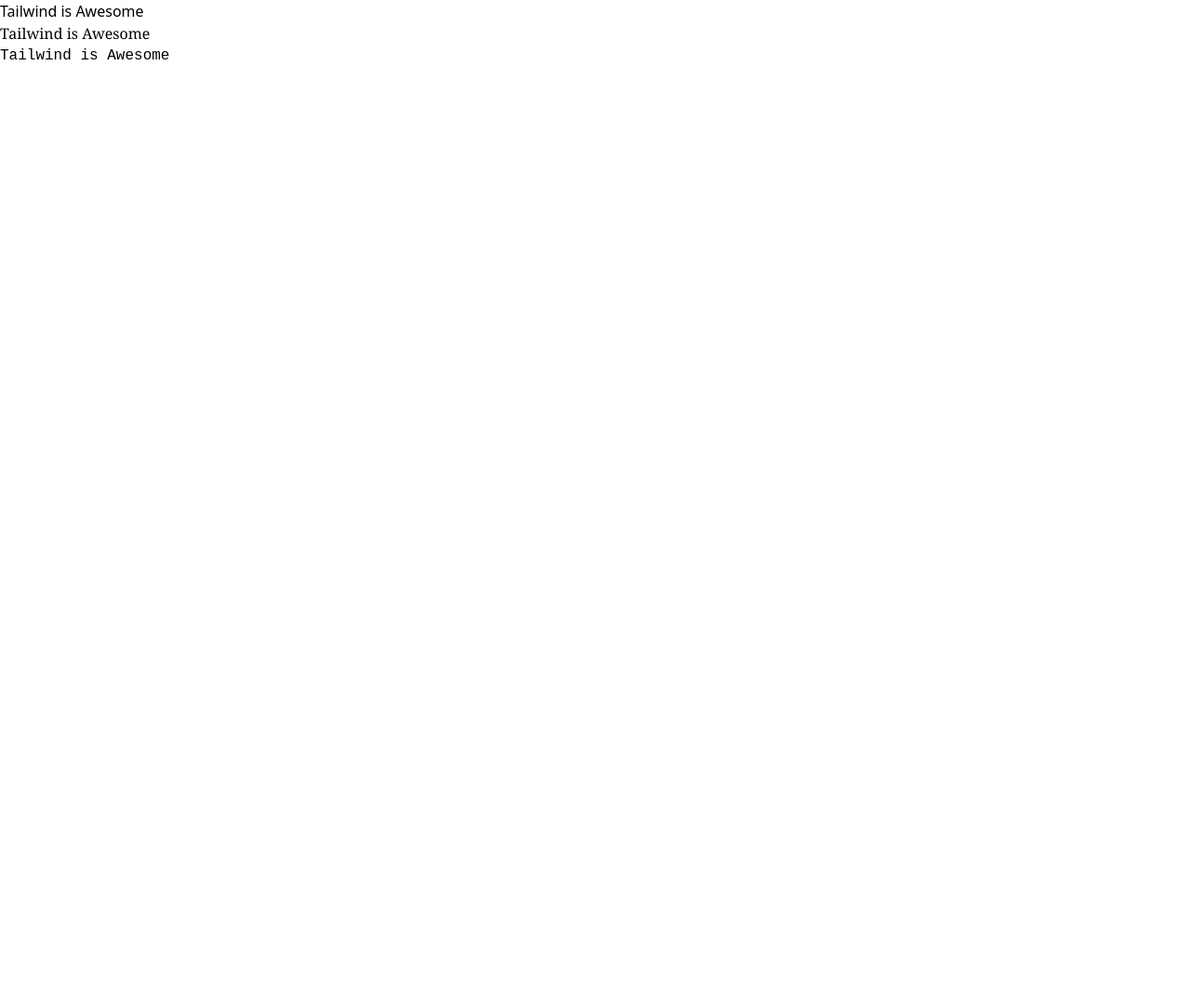
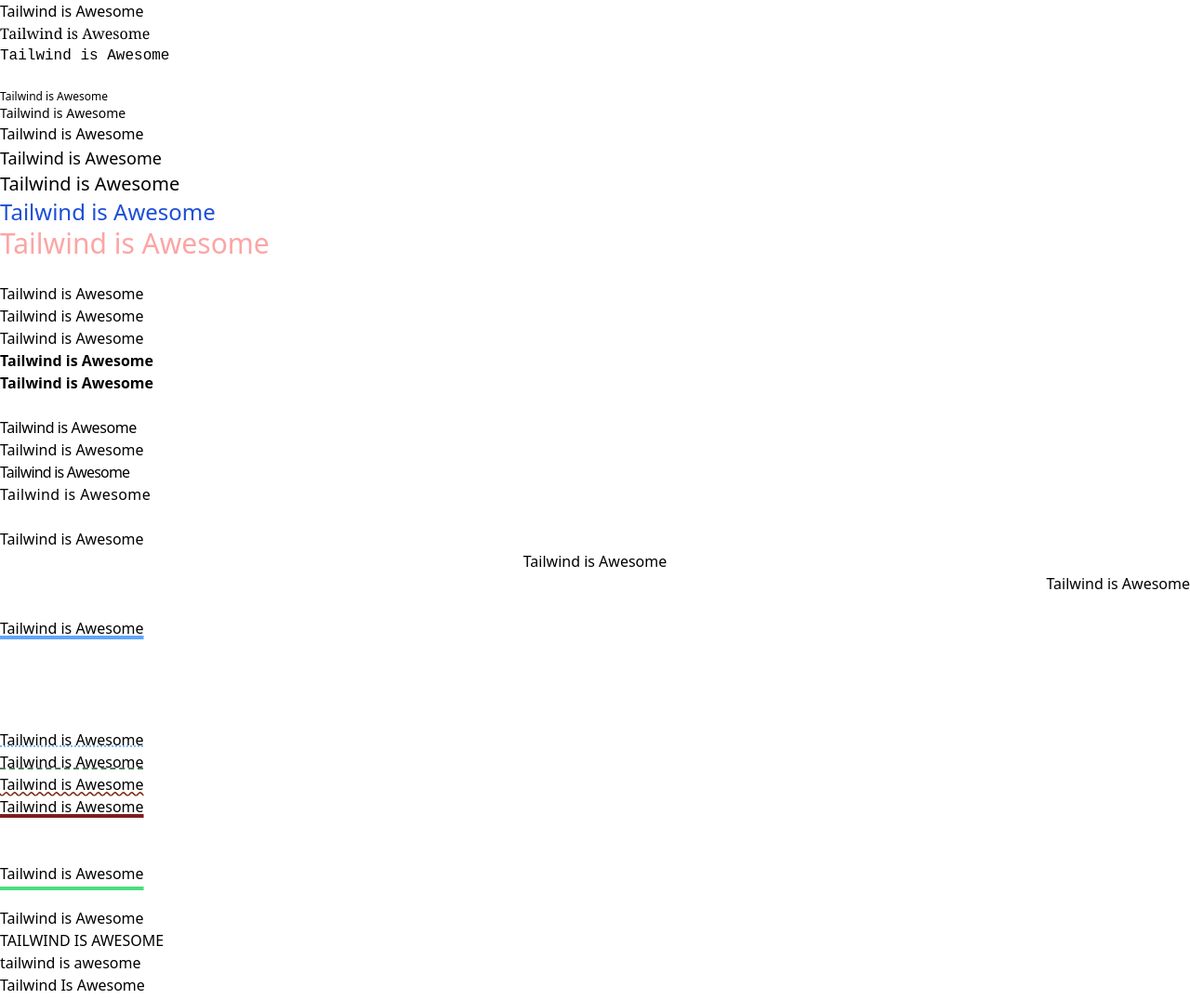
Before and after one commit to Rbravolibtech/Typography, a plain HTML site: page index.html in a window 1280 px wide. Shown: the whole page at 93% size. Before the commit the page ends 800 px from the top, so only its background shows below. Drawn offline with nearby package versions, Linux system fonts and the light colour scheme.

Commit message:
font types and sizes

```diff
--- a/index.html
+++ b/index.html
@@ -26,22 +26,67 @@
     <div class="font-sans">Tailwind is Awesome</div>
     <div class="font-serif">Tailwind is Awesome</div>
     <div class="font-mono">Tailwind is Awesome</div>
-
+<br>
     <!-- Font Size -->
-
+    <div class="text-xs">Tailwind is Awesome</div>
+    <div class="text-sm">Tailwind is Awesome</div>
+    <div class="text-base">Tailwind is Awesome</div>
+    <div class="text-lg">Tailwind is Awesome</div>
+    <div class="text-xl">Tailwind is Awesome</div>
+    <div class="text-2xl text-blue-700">Tailwind is Awesome</div>
+    <div class="text-3xl text-red-300">Tailwind is Awesome</div>
+<br>
     <!-- Font Weight -->
-
+    <div class="font-light">Tailwind is Awesome</div>
+    <div class="font-normal">Tailwind is Awesome</div>
+    <div class="font-medium">Tailwind is Awesome</div>
+    <div class="font-semibold">Tailwind is Awesome</div>
+    <div class="font-bold">Tailwind is Awesome</div>
+<br>
     <!-- Letter Spacing -->
 
+    <div class="tracking-tight">Tailwind is Awesome</div>
+    <div class="tracking-normal">Tailwind is Awesome</div>
+    <div class="tracking-tighter">Tailwind is Awesome</div>
+    <div class="tracking-wide">Tailwind is Awesome</div>
+<br>
     <!-- Text Alignment -->
+    <div class="text-left">Tailwind is Awesome</div>
+    <div class="text-center">Tailwind is Awesome</div>
+    <div class="text-right">Tailwind is Awesome</div>
 
+<br>
     <!-- Text Decoration -->
+    <div class="underline decoration-4 decoration-blue-400">Tailwind is Awesome</div>
 
+<br>
+<br>
+<br>
+<br>
     <!-- Decoration Style -->
+    <div class="underline decoration-dotted decoration-blue-400">Tailwind is Awesome</div>
+    <div class="underline decoration-dashed decoration-green-900">Tailwind is Awesome</div>
+    <div class="underline decoration-wavy decoration-orange-900">Tailwind is Awesome</div>
+    <div class="underline decoration-4 decoration-red-900">Tailwind is Awesome</div>
+
+    <br>
+<br>
 
     <!-- Decoration Offset -->
+    <div class="underline decoration-4 decoration-green-400 underline-offset-8">Tailwind is Awesome</div>
+    <br>
 
     <!-- Text Transform -->
+
+    <p class="normal-case">Tailwind is Awesome</p>
+    <p class="uppercase">Tailwind is Awesome</p>
+    <p class="lowercase">Tailwind is Awesome</p>
+    <p class="capitalize">Tailwind is Awesome</p>
+    <br>
+    <br>
+    <br>
+    <br>
+
   </body>
 </html>
 
```
